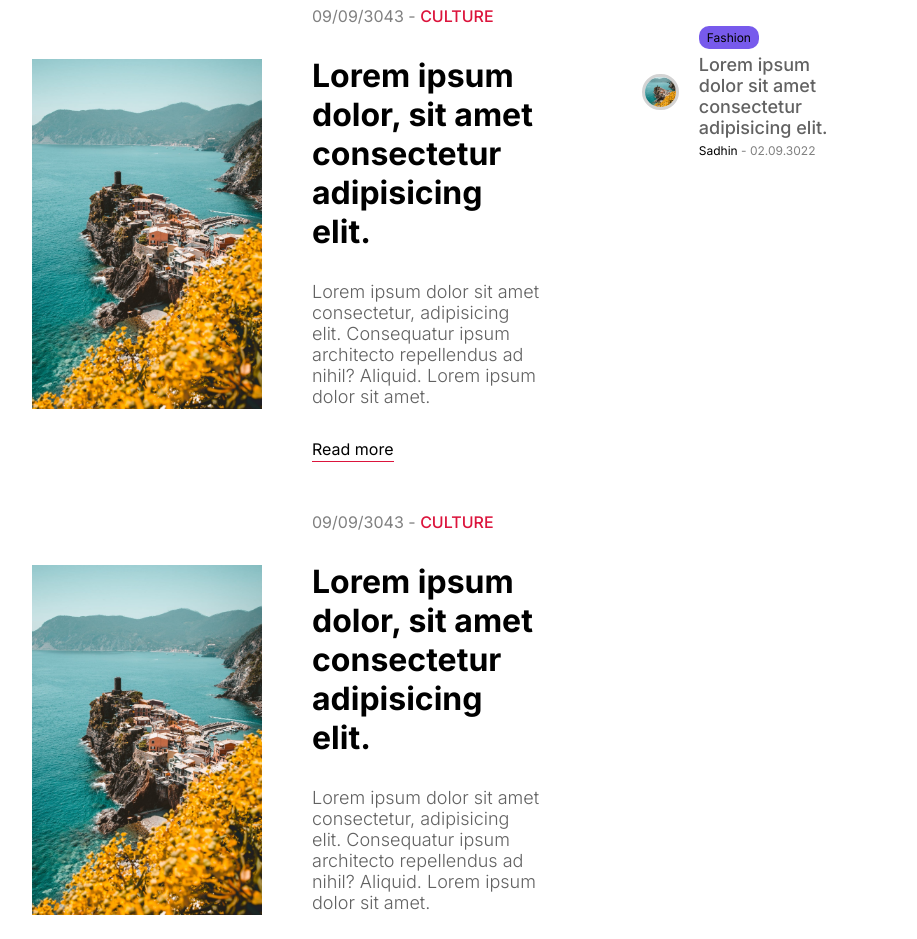
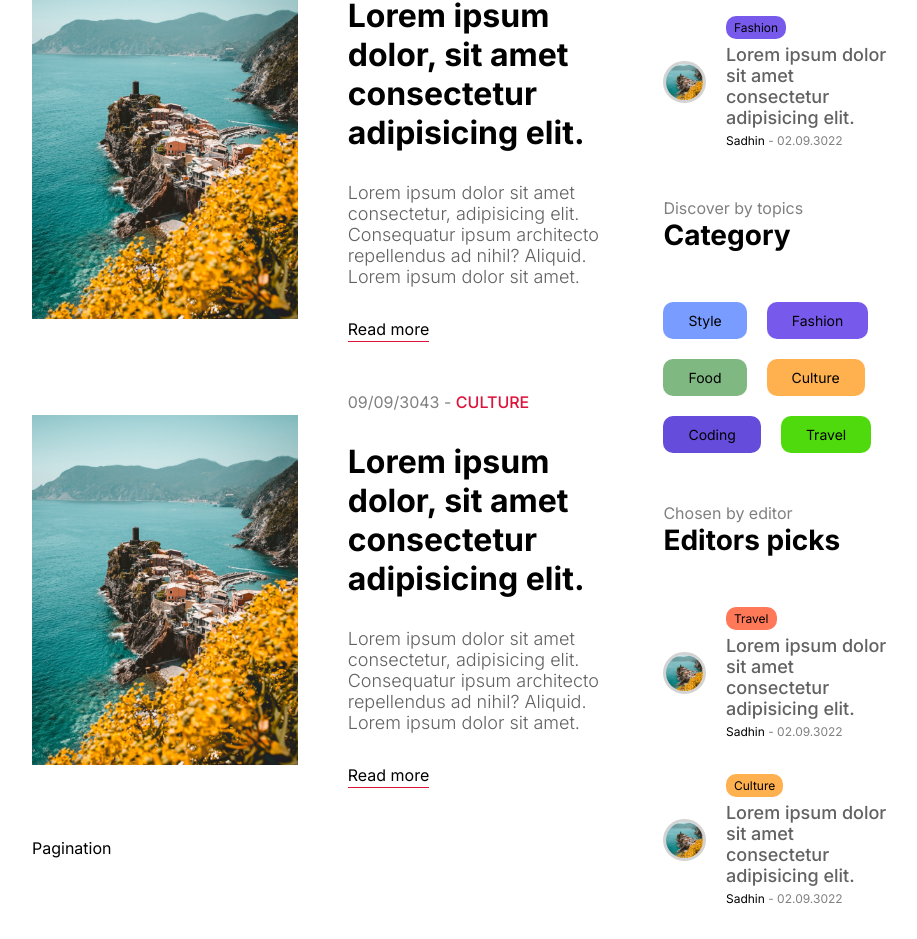
Before and after one commit to Shihab0/blog-site, a Next.js app: page / in a window 1280 px wide. Shown: the part 1769-2708 px from the top of the page, without its empty margins (176-1093 px from the left). Built offline with nearby package versions, Linux system fonts and the light colour scheme.

Commit message:
category added

```diff
--- a/src/components/menu/Menu.jsx
+++ b/src/components/menu/Menu.jsx
@@ -1,80 +1,21 @@
 import React from "react";
 import styles from "./menu.module.css";
 import Link from "next/link";
-import Image from "next/image";
+import MenuPosts from "../menuPosts/MenuPosts";
+import MenuCategories from "../menuCategories/MenuCategories";
 const Menu = () => {
   return (
     <div className={styles.container}>
       <h2 className={styles.subTitle}>What&apos;s New</h2>
       <h1 className={styles.title}>Most Popular</h1>
-      <div className={styles.items}>
-        <Link href="/" className={styles.item}>
-          <div className={styles.imgContainer}>
-            <Image src="/p1.jpeg" alt="" fill className={styles.image} />
-          </div>
-          <div className={styles.textContainer}>
-            <span className={`${styles.travel} ${styles.category}`}>
-              Travel
-            </span>
-            <h3 className={styles.postTitle}>
-              Lorem ipsum dolor sit amet consectetur adipisicing elit.
-            </h3>
-            <div className={styles.details}>
-              <span className={styles.username}>Sadhin</span>
-              <span className={styles.date}> - 02.09.3022</span>
-            </div>
-          </div>
-        </Link>
-        <Link href="/" className={styles.item}>
-          <div className={styles.imgContainer}>
-            <Image src="/p1.jpeg" alt="" fill className={styles.image} />
-          </div>
-          <div className={styles.textContainer}>
-            <span className={`${styles.culture} ${styles.category}`}>
-              Culture
-            </span>
-            <h3 className={styles.postTitle}>
-              Lorem ipsum dolor sit amet consectetur adipisicing elit.
-            </h3>
-            <div className={styles.details}>
-              <span className={styles.username}>Sadhin</span>
-              <span className={styles.date}> - 02.09.3022</span>
-            </div>
-          </div>
-        </Link>
-        <Link href="/" className={styles.item}>
-          <div className={styles.imgContainer}>
-            <Image src="/p1.jpeg" alt="" fill className={styles.image} />
-          </div>
-          <div className={styles.textContainer}>
-            <span className={`${styles.food} ${styles.category}`}>Food</span>
-            <h3 className={styles.postTitle}>
-              Lorem ipsum dolor sit amet consectetur adipisicing elit.
-            </h3>
-            <div className={styles.details}>
-              <span className={styles.username}>Sadhin</span>
-              <span className={styles.date}> - 02.09.3022</span>
-            </div>
-          </div>
-        </Link>
-        <Link href="/" className={styles.item}>
-          <div className={styles.imgContainer}>
-            <Image src="/p1.jpeg" alt="" fill className={styles.image} />
-          </div>
-          <div className={styles.textContainer}>
-            <span className={`${styles.fashion} ${styles.category}`}>
-              Fashion
-            </span>
-            <h3 className={styles.postTitle}>
-              Lorem ipsum dolor sit amet consectetur adipisicing elit.
-            </h3>
-            <div className={styles.details}>
-              <span className={styles.username}>Sadhin</span>
-              <span className={styles.date}> - 02.09.3022</span>
-            </div>
-          </div>
-        </Link>
-      </div>
+      <MenuPosts withImage={false} />
+
+      <h2 className={styles.subTitle}>Discover by topics</h2>
+      <h1 className={styles.title}>Category</h1>
+      <MenuCategories />
+      <h2 className={styles.subTitle}>Chosen by editor</h2>
+      <h1 className={styles.title}>Editors picks</h1>
+      <MenuPosts withImage={true} />
     </div>
   );
 };
--- a/src/components/menu/menu.module.css
+++ b/src/components/menu/menu.module.css
@@ -1,76 +1,13 @@
 .container {
-  margin: 50px;
   flex: 2;
 }
 .subTitle {
+  margin-top: 50px;
   color: gray;
   font-size: 16px;
   font-weight: 400;
 }
 .title {
   font-size: 28px;
-  margin-bottom: 60px;
+  margin-bottom: 50px;
 }
-.items {
-  display: flex;
-  flex-direction: column;
-  gap: 35px;
-}
-.item {
-  display: flex;
-  align-items: center;
-  gap: 20px;
-}
-.imgContainer {
-  flex: 1;
-  position: relative;
-  aspect-ratio: 1/1;
-}
-.image {
-  border-radius: 50%;
-  border: 3px solid lightgray;
-  object-fit: cover;
-}
-.textContainer {
-  flex: 4;
-  display: flex;
-  flex-direction: column;
-  gap: 5px;
-}
-.category {
-  padding: 4px 8px;
-  border-radius: 10px;
-  columns: white;
-  font-size: 12px;
-}
-.category.travel {
-  background-color: #ff7857;
-  width: max-content;
-}
-.category.culture {
-  background-color: #ffb14f;
-  width: max-content;
-}
-.category.food {
-  background-color: #7fb881;
-  width: max-content;
-}
-.category.fashion {
-  background-color: #775aec;
-  width: max-content;
-}
-.category.style {
-  background-color: #789cff;
-  width: max-content;
-}
-.postTitle {
-  font-size: 18px;
-  font-weight: 500;
-  color: var(--softTextColor);
-}
-.details {
-  font-size: 12px;
-}
-.date {
-  color: gray;
-}
--- /dev/null
+++ b/src/components/menuCategories/MenuCategories.jsx
@@ -0,0 +1,48 @@
+import Link from "next/link";
+import React from "react";
+import styles from "./menuCategories.module.css";
+
+const MenuCategories = () => {
+  return (
+    <div className={styles.categoryList}>
+      <Link
+        href="/blog?cat=style"
+        className={`${styles.category} ${styles.style}`}
+      >
+        Style
+      </Link>
+      <Link
+        href="/blog?cat=fashion"
+        className={`${styles.category} ${styles.fashion}`}
+      >
+        Fashion
+      </Link>
+      <Link
+        href="/blog?cat=food"
+        className={`${styles.category} ${styles.food}`}
+      >
+        Food
+      </Link>
+      <Link
+        href="/blog?cat=culture"
+        className={`${styles.category} ${styles.culture}`}
+      >
+        Culture
+      </Link>
+      <Link
+        href="/blog?cat=culture"
+        className={`${styles.category} ${styles.coding}`}
+      >
+        Coding
+      </Link>
+      <Link
+        href="/blog?cat=culture"
+        className={`${styles.category} ${styles.travel}`}
+      >
+        Travel
+      </Link>
+    </div>
+  );
+};
+
+export default MenuCategories;
--- /dev/null
+++ b/src/components/menuCategories/menuCategories.module.css
@@ -0,0 +1,38 @@
+.categoryList {
+  display: flex;
+  flex-wrap: wrap;
+  gap: 20px;
+}
+.category {
+  padding: 10px 25px;
+  border-radius: 10px;
+  font-size: 14px;
+}
+.category.travel {
+  background-color: #ff7857;
+  width: max-content;
+}
+.category.culture {
+  background-color: #ffb14f;
+  width: max-content;
+}
+.category.food {
+  background-color: #7fb881;
+  width: max-content;
+}
+.category.fashion {
+  background-color: #775aec;
+  width: max-content;
+}
+.category.style {
+  background-color: #789cff;
+  width: max-content;
+}
+.category.coding {
+  background-color: #664cda;
+  width: max-content;
+}
+.category.travel {
+  background-color: #4fda0e;
+  width: max-content;
+}
--- /dev/null
+++ b/src/components/menuPosts/MenuPosts.jsx
@@ -0,0 +1,85 @@
+import React from "react";
+import styles from "./menuPost.module.css";
+import Link from "next/link";
+import Image from "next/image";
+
+const MenuPosts = (withImage) => {
+  return (
+    <div className={styles.items}>
+      <Link href="/" className={styles.item}>
+        {withImage && (
+          <div className={styles.imgContainer}>
+            <Image src="/p1.jpeg" alt="" fill className={styles.image} />
+          </div>
+        )}
+        <div className={styles.textContainer}>
+          <span className={`${styles.travel} ${styles.category}`}>Travel</span>
+          <h3 className={styles.postTitle}>
+            Lorem ipsum dolor sit amet consectetur adipisicing elit.
+          </h3>
+          <div className={styles.details}>
+            <span className={styles.username}>Sadhin</span>
+            <span className={styles.date}> - 02.09.3022</span>
+          </div>
+        </div>
+      </Link>
+      <Link href="/" className={styles.item}>
+        {withImage && (
+          <div className={styles.imgContainer}>
+            <Image src="/p1.jpeg" alt="" fill className={styles.image} />
+          </div>
+        )}
+        <div className={styles.textContainer}>
+          <span className={`${styles.culture} ${styles.category}`}>
+            Culture
+          </span>
+          <h3 className={styles.postTitle}>
+            Lorem ipsum dolor sit amet consectetur adipisicing elit.
+          </h3>
+          <div className={styles.details}>
+            <span className={styles.username}>Sadhin</span>
+            <span className={styles.date}> - 02.09.3022</span>
+          </div>
+        </div>
+      </Link>
+      <Link href="/" className={styles.item}>
+        {withImage && (
+          <div className={styles.imgContainer}>
+            <Image src="/p1.jpeg" alt="" fill className={styles.image} />
+          </div>
+        )}
+        <div className={styles.textContainer}>
+          <span className={`${styles.food} ${styles.category}`}>Food</span>
+          <h3 className={styles.postTitle}>
+            Lorem ipsum dolor sit amet consectetur adipisicing elit.
+          </h3>
+          <div className={styles.details}>
+            <span className={styles.username}>Sadhin</span>
+            <span className={styles.date}> - 02.09.3022</span>
+          </div>
+        </div>
+      </Link>
+      <Link href="/" className={styles.item}>
+        {withImage && (
+          <div className={styles.imgContainer}>
+            <Image src="/p1.jpeg" alt="" fill className={styles.image} />
+          </div>
+        )}
+        <div className={styles.textContainer}>
+          <span className={`${styles.fashion} ${styles.category}`}>
+            Fashion
+          </span>
+          <h3 className={styles.postTitle}>
+            Lorem ipsum dolor sit amet consectetur adipisicing elit.
+          </h3>
+          <div className={styles.details}>
+            <span className={styles.username}>Sadhin</span>
+            <span className={styles.date}> - 02.09.3022</span>
+          </div>
+        </div>
+      </Link>
+    </div>
+  );
+};
+
+export default MenuPosts;
--- /dev/null
+++ b/src/components/menuPosts/menuPost.module.css
@@ -0,0 +1,63 @@
+.items {
+  display: flex;
+  flex-direction: column;
+  gap: 35px;
+}
+.item {
+  display: flex;
+  align-items: center;
+  gap: 20px;
+}
+.imgContainer {
+  flex: 1;
+  position: relative;
+  aspect-ratio: 1/1;
+}
+.image {
+  border-radius: 50%;
+  border: 3px solid lightgray;
+  object-fit: cover;
+}
+.textContainer {
+  flex: 4;
+  display: flex;
+  flex-direction: column;
+  gap: 5px;
+}
+.category {
+  padding: 4px 8px;
+  border-radius: 10px;
+  columns: white;
+  font-size: 12px;
+}
+.category.travel {
+  background-color: #ff7857;
+  width: max-content;
+}
+.category.culture {
+  background-color: #ffb14f;
+  width: max-content;
+}
+.category.food {
+  background-color: #7fb881;
+  width: max-content;
+}
+.category.fashion {
+  background-color: #775aec;
+  width: max-content;
+}
+.category.style {
+  background-color: #789cff;
+  width: max-content;
+}
+.postTitle {
+  font-size: 18px;
+  font-weight: 500;
+  color: var(--softTextColor);
+}
+.details {
+  font-size: 12px;
+}
+.date {
+  color: gray;
+}
```
